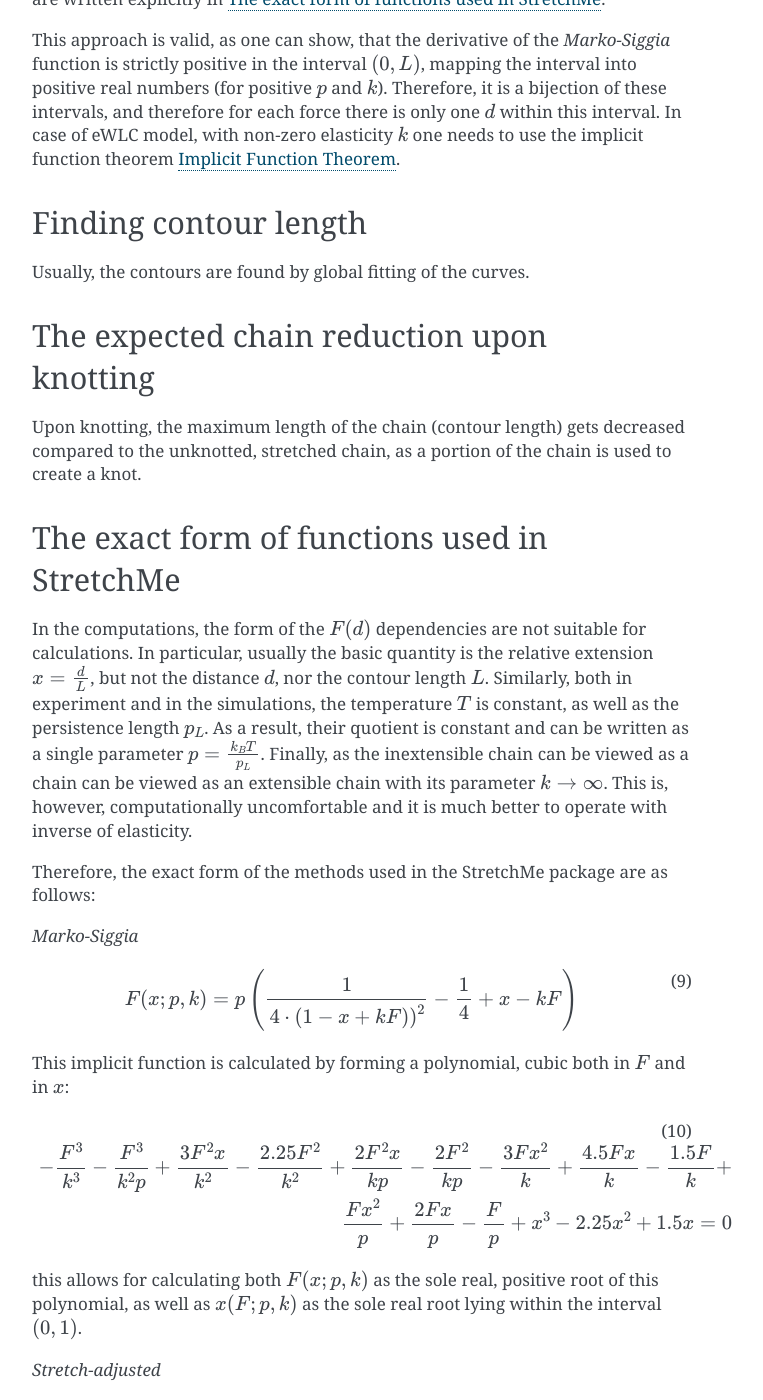
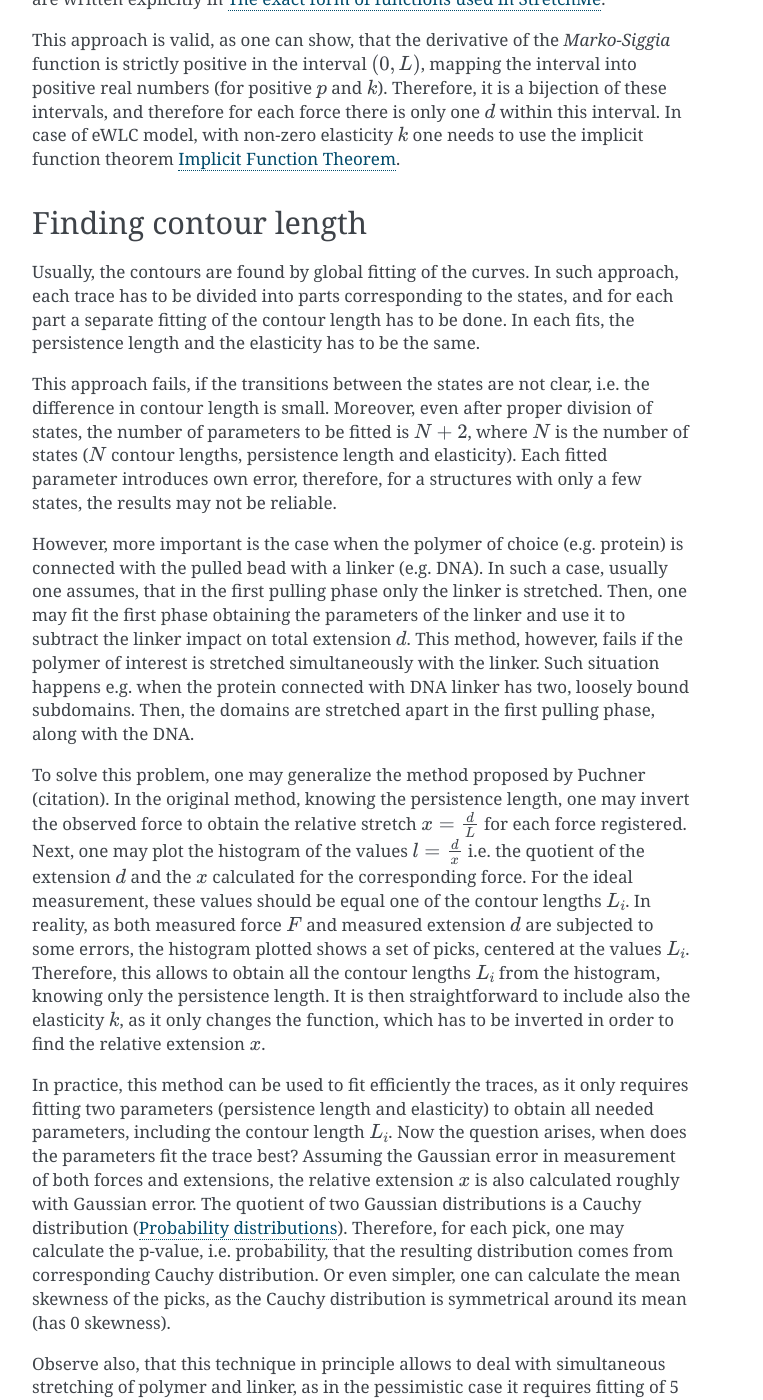
Before and after one commit to ilbsm/protein_stretching, a Sphinx documentation site: the page built from docs/theory.rst, in a window 1280 px wide and 1400 px high, scrolled down 2919 px. Shown: the whole window, without its empty margins (388-1151 px from the left). Built offline with Sphinx 7.4.7, drawn with Linux system fonts in a browser that asks for light colours; some of the changed text lies outside the part shown.

Commit message:
Working on docs.

```diff
--- a/docs/theory.rst
+++ b/docs/theory.rst
@@ -132,6 +132,48 @@ Finding contour length
 ----------------------
 
 Usually, the contours are found by global fitting of the curves.
+In such approach, each trace has to be divided into parts corresponding to the states, and for each part a separate fitting of the contour length has to be done.
+In each fits, the persistence length and the elasticity has to be the same.
+
+This approach fails, if the transitions between the states are not clear, i.e. the difference in contour length is small.
+Moreover, even after proper division of states, the number of parameters to be fitted is :math:`N+2`, where :math:`N` is the number of states (:math:`N` contour lengths, persistence length and elasticity).
+Each fitted parameter introduces own error, therefore, for a structures with only a few states, the results may not be reliable.
+
+However, more important is the case when the polymer of choice (e.g. protein) is connected with the pulled bead with a linker (e.g. DNA).
+In such a case, usually one assumes, that in the first pulling phase only the linker is stretched.
+Then, one may fit the first phase obtaining the parameters of the linker and use it to subtract the linker impact on total extension :math:`d`.
+This method, however, fails if the polymer of interest is stretched simultaneously with the linker.
+Such situation happens e.g. when the protein connected with DNA linker has two, loosely bound subdomains.
+Then, the domains are stretched apart in the first pulling phase, along with the DNA.
+
+To solve this problem, one may generalize the method proposed by Puchner (citation).
+In the original method, knowing the persistence length, one may invert the observed force to obtain the relative stretch :math:`x=\frac{d}{L}` for each force registered.
+Next, one may plot the histogram of the values :math:`l=\frac{d}{x}` i.e. the quotient of the extension :math:`d` and the :math:`x` calculated for the corresponding force.
+For the ideal measurement, these values should be equal one of the contour lengths :math:`L_i`.
+In reality, as both measured force :math:`F` and measured extension :math:`d` are subjected to some errors, the histogram plotted shows a set of picks, centered at the values :math:`L_i`.
+Therefore, this allows to obtain all the contour lengths :math:`L_i` from the histogram, knowing only the persistence length.
+It is then straightforward to include also the elasticity :math:`k`, as it only changes the function, which has to be inverted in order to find the relative extension :math:`x`.
+
+In practice, this method can be used to fit efficiently the traces, as it only requires fitting two parameters (persistence length and elasticity) to obtain all needed parameters, including the contour length :math:`L_i`.
+Now the question arises, when does the parameters fit the trace best?
+Assuming the Gaussian error in measurement of both forces and extensions, the relative extension :math:`x` is also calculated roughly with Gaussian error.
+The quotient of two Gaussian distributions is a Cauchy distribution (:ref:`theory_appendices_probability`).
+Therefore, for each pick, one may calculate the p-value, i.e. probability, that the resulting distribution comes from corresponding Cauchy distribution.
+Or even simpler, one can calculate the mean skewness of the picks, as the Cauchy distribution is symmetrical around its mean (has 0 skewness).
+
+Observe also, that this technique in principle allows to deal with simultaneous stretching of polymer and linker, as in the pessimistic case it requires fitting of 5 parameters (3 for linker and 2 for polymer), but simultaneous stretching is not a problem.
+
+.. _theory_dhs:
+
+The Dudko-Hummer-Szabo approach to state life-time
+--------------------------------------------------
+During polymers stretching, each state has a mechanical resistance, resulting in a characteristic distribution of forces needed to rupture the polymer, and as a result transfer it to the next state.
+Dudko, Hummer, and Szabo described the method, allowing to transform the distribution of forces to the lifetime of the states, and to calculate the energy barrier on rupture, as well as the stretch distance at which the rupture should occur (citation).
+
+.. math::
+    \tau(F) = \tau_0 \left(1-\frac{\nu Fx \ddagger}{\Delta G\ddagger}\rigth)^{1-1/\nu} e^{-\Delta G\ddagger [1-(1-\nu Fx\ddagger/\Delta G\ddagger)^{1/v}]
+    :label: dhs_time
+
 
 .. _theory_knotting:
 
@@ -192,3 +234,8 @@ Appendices
 
 Implicit Function Theorem
 +++++++++++++++++++++++++
+
+.. _theory_appendices_probability:
+
+Probability distributions
++++++++++++++++++++++++++
```
Also changed, not shown: 4 other files.
